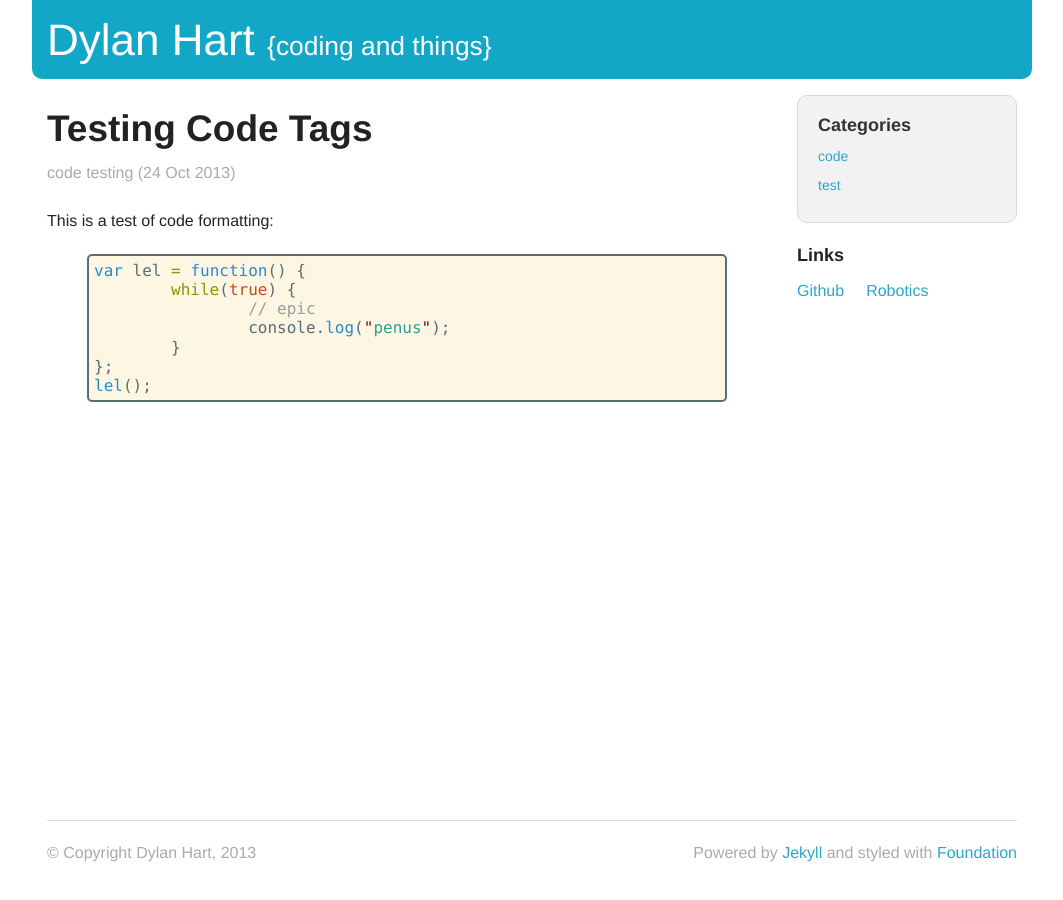
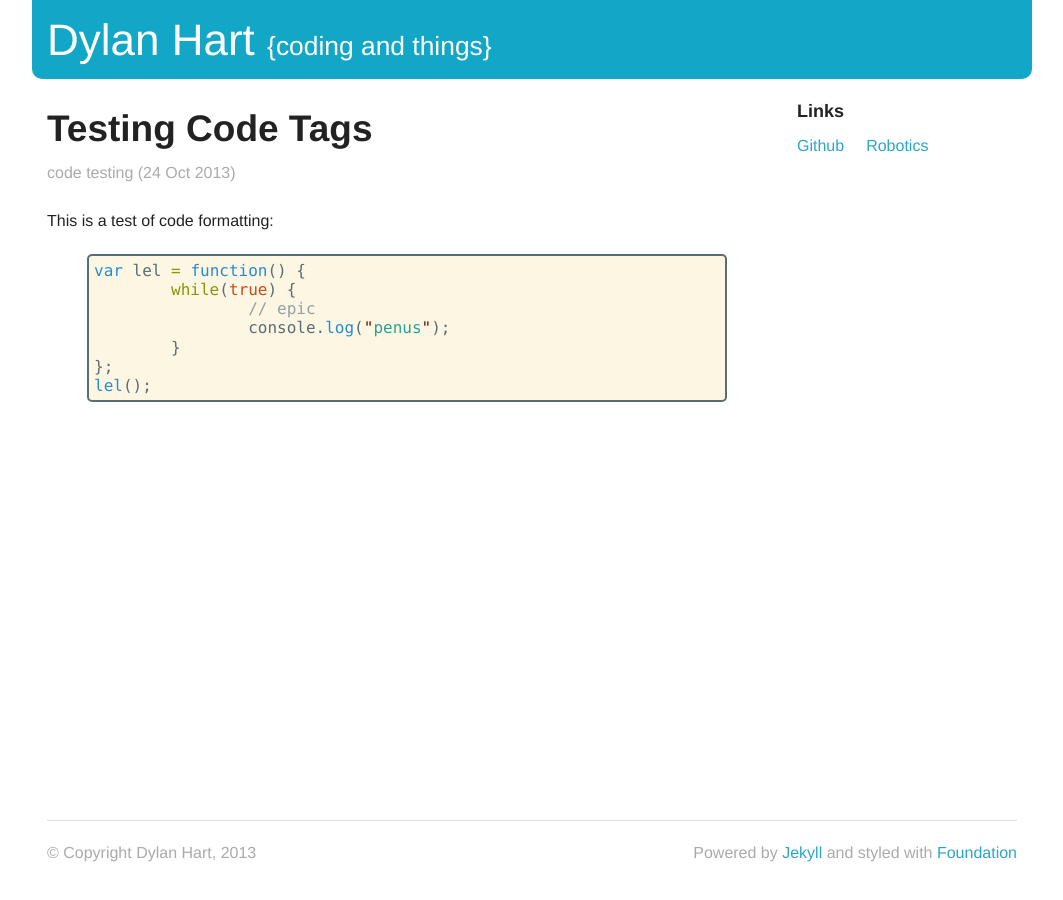
Before and after one commit to dylanhart/dylanhart.github.io, a Jekyll site: the page built from _posts/2013-10-24-code-tag-test.markdown, in a window 1280 px wide. Shown: the whole page, without its empty margins (108-1171 px from the left). Built offline with Jekyll 4.4.1, drawn with Linux system fonts in a browser that asks for light colours; Markdown is read by kramdown in place of the engine named in the settings.

Commit message:
misc fixes and removing categories from sidebar

```diff
--- a/_config.yml
+++ b/_config.yml
@@ -2,3 +2,5 @@ name: Your New Jekyll Site
 markdown: redcarpet
 pygments: none
 permalink: none
+
+exclude: ["CNAME", "README.md"]
--- a/_includes/sidebar.html
+++ b/_includes/sidebar.html
@@ -1,11 +1,11 @@
-<div class="panel round">
+<!-- <div class="panel round">
 	<h5>Categories</h5>
 	<ul class="side-nav nopadding">
 		{% for cat in site.categories %}
 		<li><a href="{{site.baseurl}}categories/{{cat | first}}">{{ cat | first }}</a></li>
 		{% endfor %}
 	</ul>
-</div>
+</div> -->
 <h5>Links</h5>
 <ul class="inline-list">
 	<li><a href="https://github.com/level1kid">Github</a></li>
--- a/index.html
+++ b/index.html
@@ -6,8 +6,6 @@ layout: default
 
 	{% include post_title.html %}
 
-	<!-- {{ post.content }} -->
-
 </article>
 
 <br />
```
